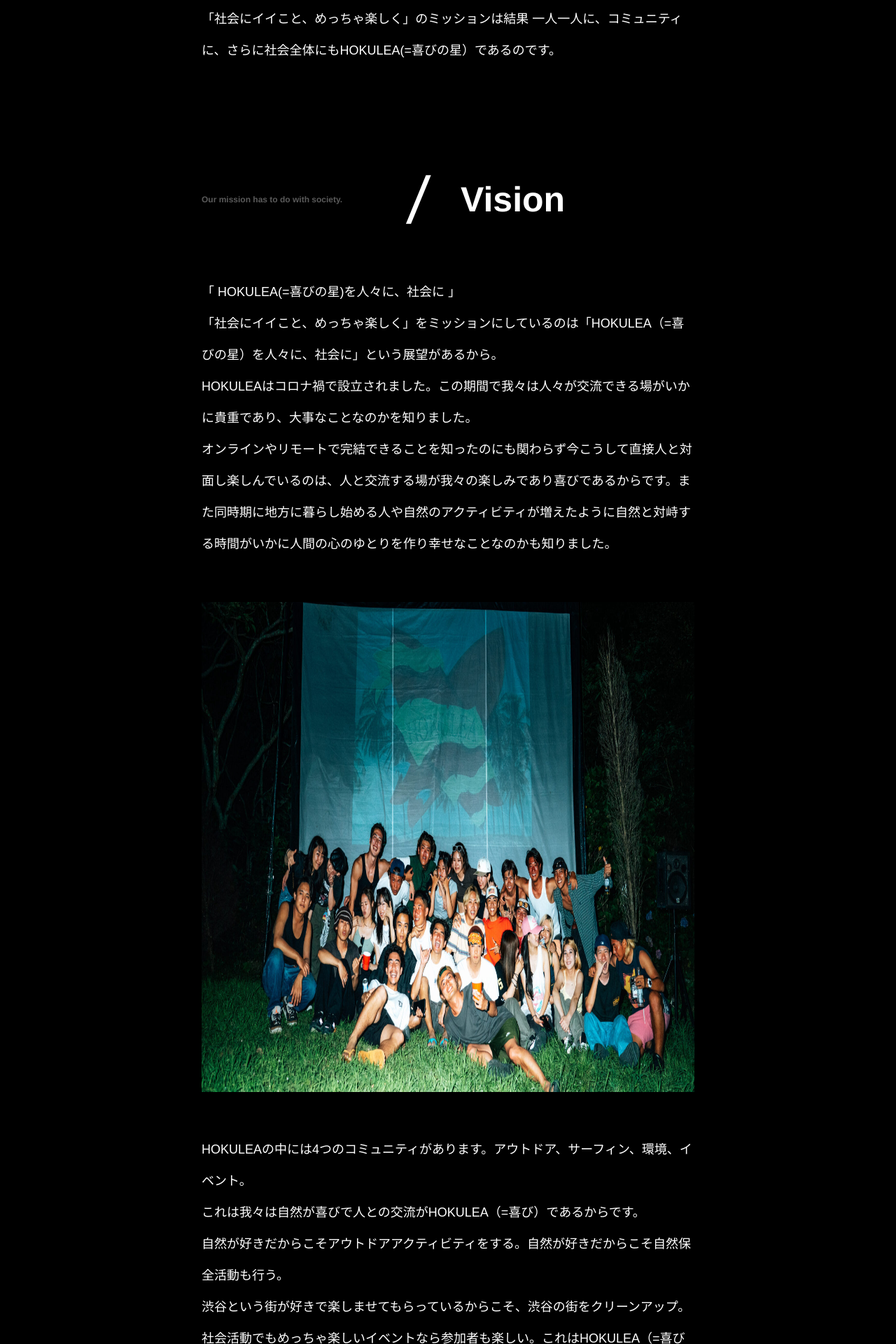
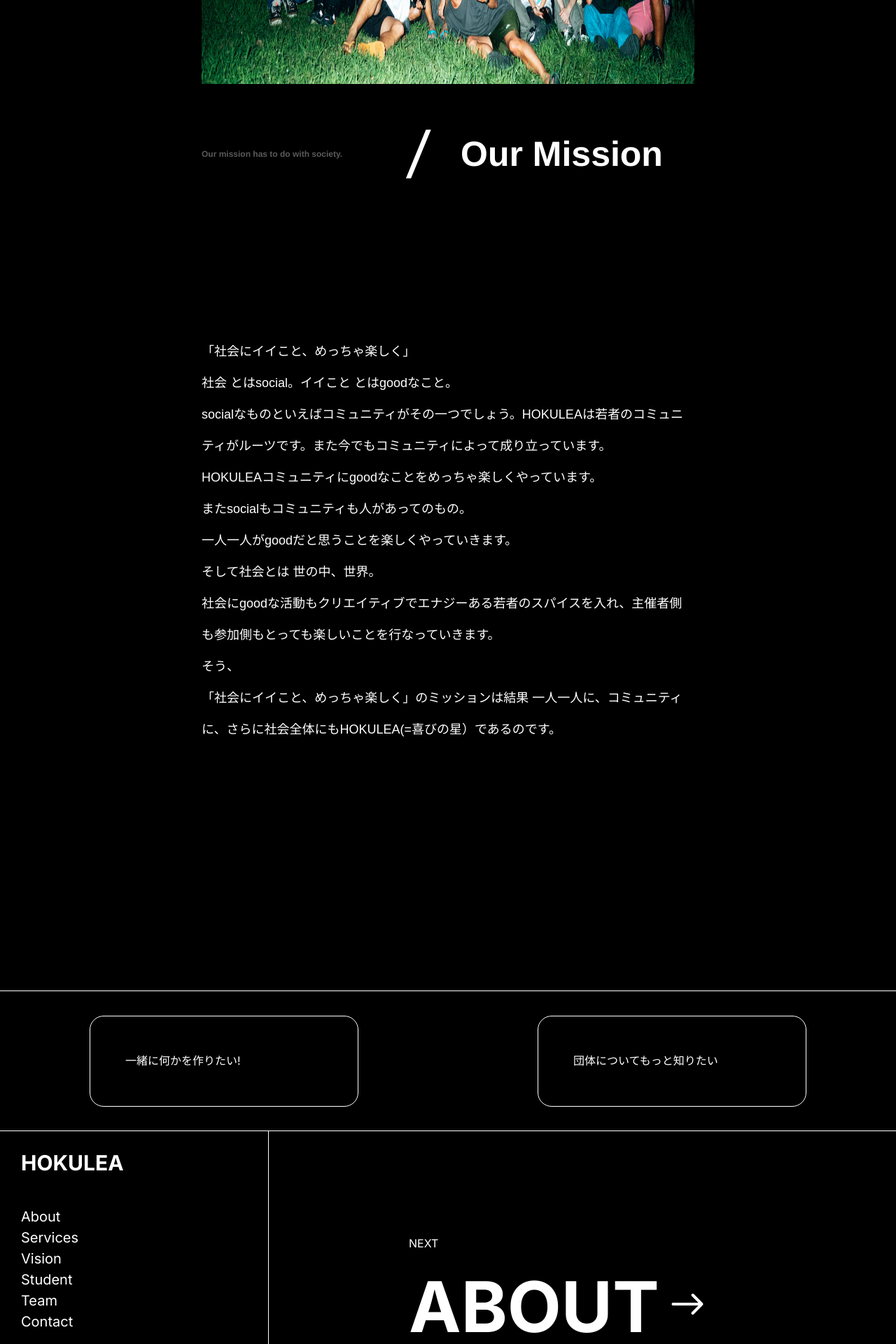
Before and after one commit to kohta9521/HOKULEA_Official_WebSite, a Next.js app: page /about in a window 1280 px wide. Shown: the part 4565-6485 px from the top of the page at 70% size. Built offline with nearby package versions, Linux system fonts and the light colour scheme.

Commit message:
delete not use sectin about page vision section

```diff
--- a/src/app/about/page.tsx
+++ b/src/app/about/page.tsx
@@ -81,12 +81,20 @@ const About = () => {
 
         <SpaceBox id={1} level="medium" />
 
+        <SubPageInsertImage
+          id={1}
+          image={"/images/about.jpg"}
+          alt={"HOKULEA"}
+        />
+
         {/* Mission */}
         <SubPageSecTitle
           id={3}
           subTitle={'Our mission has to do with society.'}
           mainTitle="Our Mission"
         />
+        <SpaceBox id={1} level="medium" />
+
         <SubPageMainText id={9} text={'「社会にイイこと、めっちゃ楽しく」'} />
         <SubPageMainText id={9} text={'社会 とはsocial。イイこと とはgoodなこと。'} />
         <SubPageMainText id={9} text={'socialなものといえばコミュニティがその一つでしょう。HOKULEAは若者のコミュニティがルーツです。また今でもコミュニティによって成り立っています。'} />
@@ -99,32 +107,6 @@ const About = () => {
         <SubPageMainText id={9} text={'「社会にイイこと、めっちゃ楽しく」のミッションは結果 一人一人に、コミュニティに、さらに社会全体にもHOKULEA(=喜びの星）であるのです。'} />
 
         <SpaceBox id={1} level="medium" />
-
-
-        {/* Vision */}
-        <SubPageSecTitle
-          id={3}
-          subTitle={'Our mission has to do with society.'}
-          mainTitle="Vision"
-        />
-        <SubPageMainText id={9} text={'「 HOKULEA(=喜びの星)を人々に、社会に 」'} />
-        <SubPageMainText id={9} text={'「社会にイイこと、めっちゃ楽しく」をミッションにしているのは「HOKULEA（=喜びの星）を人々に、社会に」という展望があるから。'} />
-        <SubPageMainText id={9} text={'HOKULEAはコロナ禍で設立されました。この期間で我々は人々が交流できる場がいかに貴重であり、大事なことなのかを知りました。'} />
-        <SubPageMainText id={9} text={'オンラインやリモートで完結できることを知ったのにも関わらず今こうして直接人と対面し楽しんでいるのは、人と交流する場が我々の楽しみであり喜びであるからです。また同時期に地方に暮らし始める人や自然のアクティビティが増えたように自然と対峙する時間がいかに人間の心のゆとりを作り幸せなことなのかも知りました。'} />
-        <SubPageInsertImage
-          id={1}
-          image={"/images/about.jpg"}
-          alt={"HOKULEA"}
-        />
-        <SubPageMainText id={9} text={'HOKULEAの中には4つのコミュニティがあります。アウトドア、サーフィン、環境、イベント。'} />
-        <SubPageMainText id={9} text={'これは我々は自然が喜びで人との交流がHOKULEA（=喜び）であるからです。'} />
-        <SubPageMainText id={9} text={'自然が好きだからこそアウトドアアクティビティをする。自然が好きだからこそ自然保全活動も行う。'} />
-        <SubPageMainText id={9} text={'渋谷という街が好きで楽しませてもらっているからこそ、渋谷の街をクリーンアップ。'} />
-        <SubPageMainText id={9} text={'社会活動でもめっちゃ楽しいイベントなら参加者も楽しい。これはHOKULEA（=喜びの星）だ。'} />
-        <SubPageMainText id={9} text={'そしてこの楽しさと活動を伝えるために人々に、社会に魅せていく。'} />
-        <SubPageMainText id={9} text={'参加者や社会が喜ぶようなイベントを行う。それがHOKULEA。'} />
-        <SubPageMainText id={9} text={' そしてそれを人々や社会に波及していく、これがHOKULEA。'} />
-        <SubPageMainText id={9} text={' なぜなら「HOKULEA（=喜びの星）を人々に、社会に」がViSIONだから。'} />
       </SubPageBody>
     </div>
   );
```
